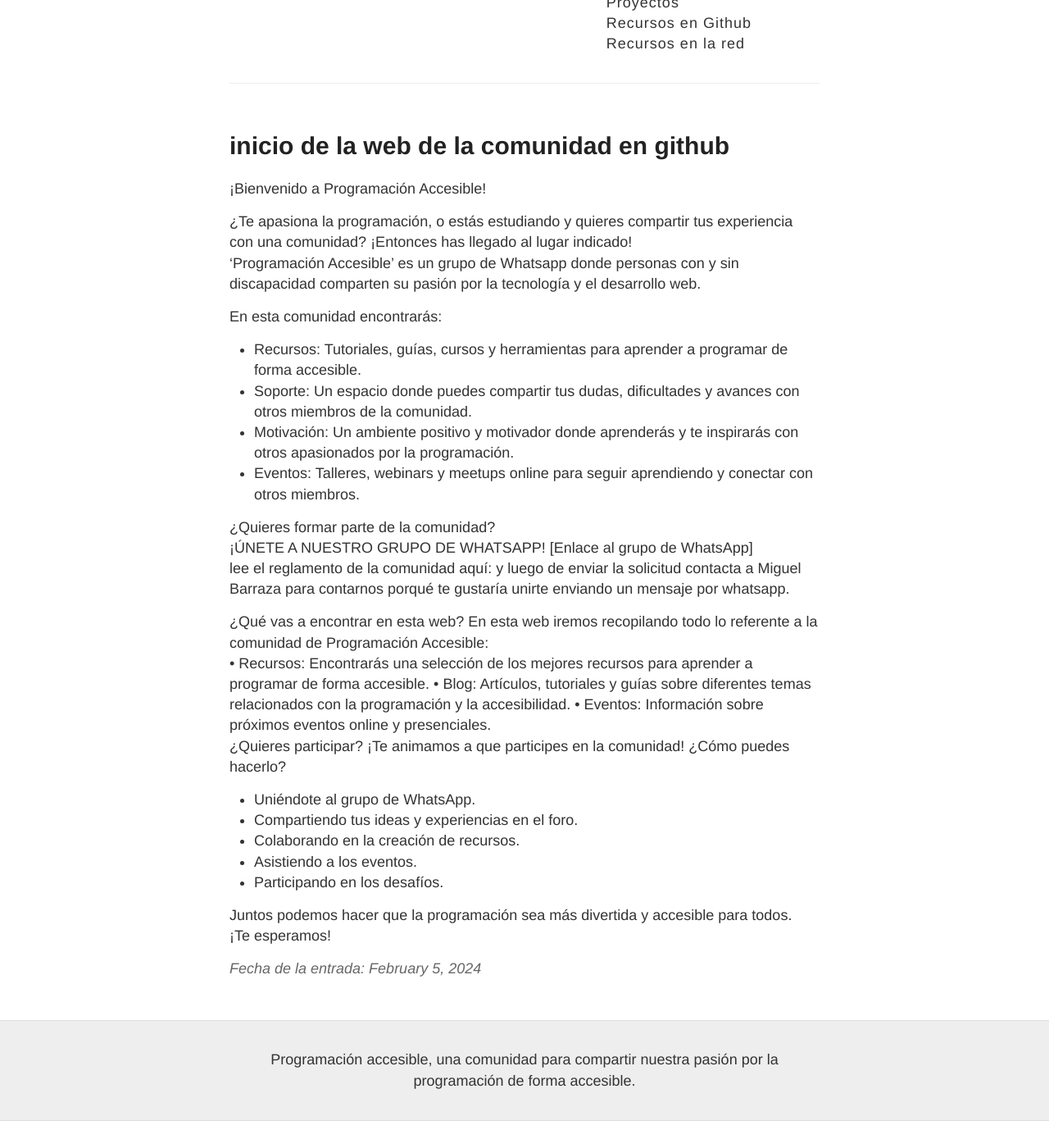
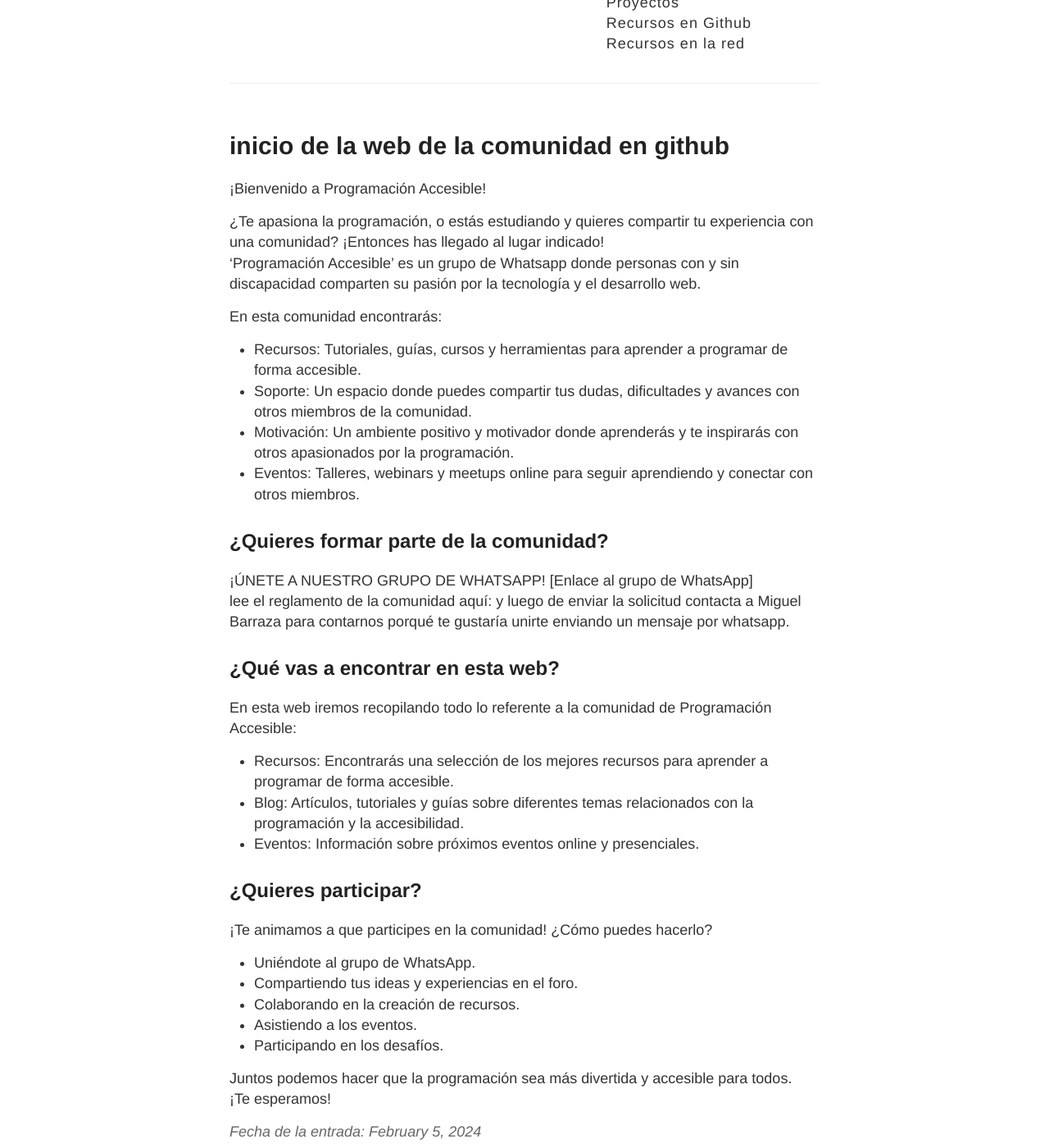
Before and after one commit to programacion-accesible/programacion-accesible.github.io, a Jekyll site: the page built from _posts/2024-2-05-punto-de-inicio.md, in a window 1280 px wide and 1400 px high, scrolled down 250 px. Shown: the whole window at 82% size. Built offline with Jekyll 4.4.1, drawn with Linux system fonts in a browser that asks for light colours; before the commit the page ends 1617 px from its top, so only the background shows below that.

Commit message:
Formatea el post del punto de inicio

```diff
--- a/_posts/2024-2-05-punto-de-inicio.md
+++ b/_posts/2024-2-05-punto-de-inicio.md
@@ -7,30 +7,37 @@
 
 ¡Bienvenido a Programación Accesible!
 
-¿Te apasiona la programación, o estás estudiando  y quieres compartir tus experiencia con una comunidad? ¡Entonces has llegado al lugar indicado!
+¿Te apasiona la programación, o estás estudiando  y quieres compartir tu experiencia con una comunidad? ¡Entonces has llegado al lugar indicado!
 'Programación Accesible' es un grupo de Whatsapp donde personas con y sin discapacidad comparten su pasión por la tecnología y el desarrollo web.
 
 En esta comunidad encontrarás:
+
 * Recursos: Tutoriales, guías, cursos y herramientas para aprender a programar de forma accesible.
 * Soporte: Un espacio donde puedes compartir tus dudas, dificultades y avances con otros miembros de la comunidad.
 * Motivación: Un ambiente positivo y motivador donde aprenderás y te inspirarás con otros apasionados por la programación.
 * Eventos: Talleres, webinars y meetups online para seguir aprendiendo y conectar con otros miembros.
 
-¿Quieres formar parte de la comunidad?
+## ¿Quieres formar parte de la comunidad?
+
 ¡ÚNETE A NUESTRO GRUPO DE WHATSAPP!
 [Enlace al grupo de WhatsApp]
 lee el reglamento de la comunidad aquí:
 y luego de enviar la solicitud contacta a Miguel Barraza para contarnos porqué te gustaría unirte enviando un mensaje por whatsapp.
 
 
-¿Qué vas a encontrar en esta web?
+## ¿Qué vas a encontrar en esta web?
+
 En esta web iremos recopilando todo lo referente a la comunidad de Programación Accesible:
-• Recursos: Encontrarás una selección de los mejores recursos para aprender a programar de forma accesible.
-• Blog: Artículos, tutoriales y guías sobre diferentes temas relacionados con la programación y la accesibilidad.
-• Eventos: Información sobre próximos eventos online y presenciales.
-¿Quieres participar?
+
+* Recursos: Encontrarás una selección de los mejores recursos para aprender a programar de forma accesible.
+* Blog: Artículos, tutoriales y guías sobre diferentes temas relacionados con la programación y la accesibilidad.
+* Eventos: Información sobre próximos eventos online y presenciales.
+
+## ¿Quieres participar?
+
 ¡Te animamos a que participes en la comunidad!
 ¿Cómo puedes hacerlo?
+
 * Uniéndote al grupo de WhatsApp.
 * Compartiendo tus ideas y experiencias en el foro.
 * Colaborando en la creación de recursos.
```
